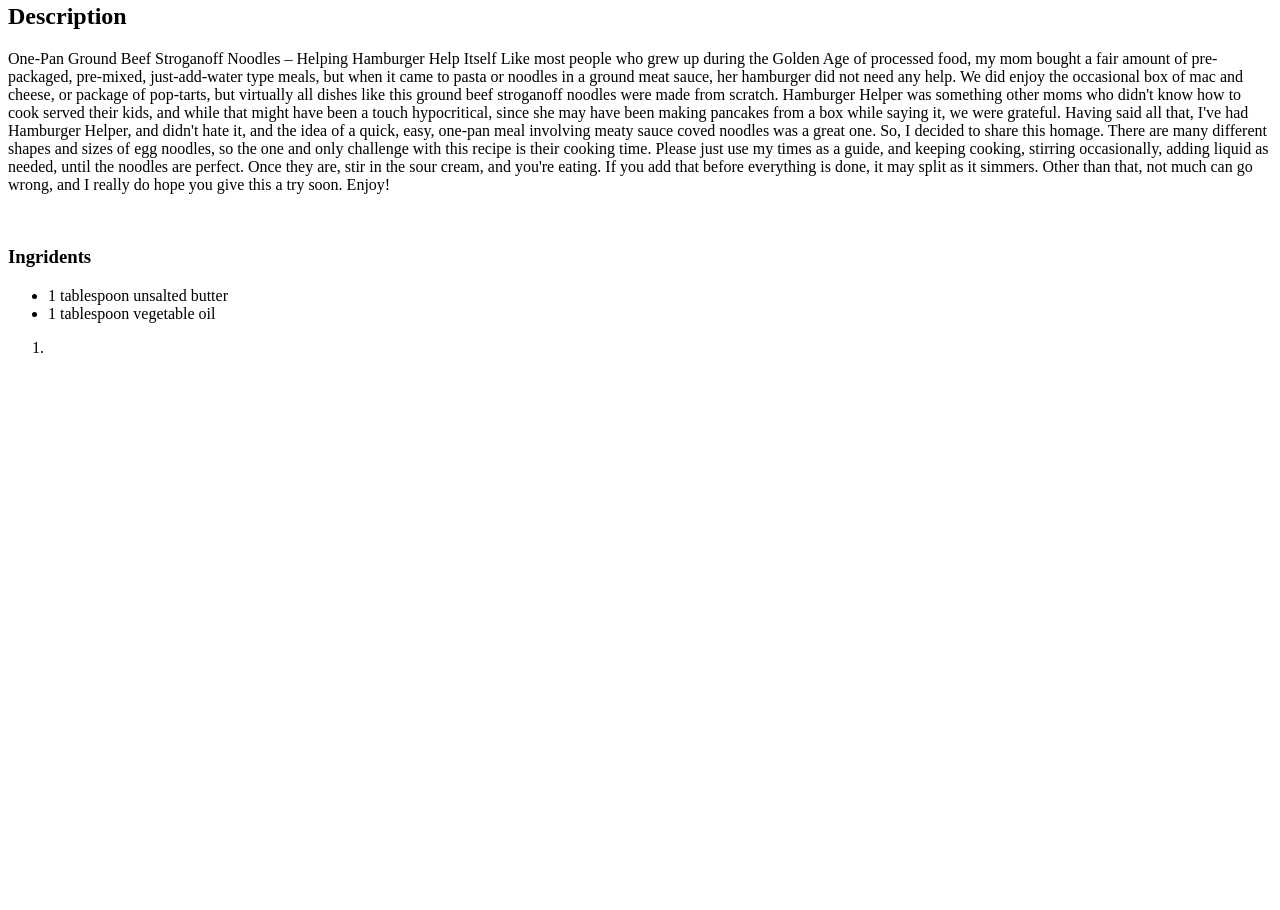
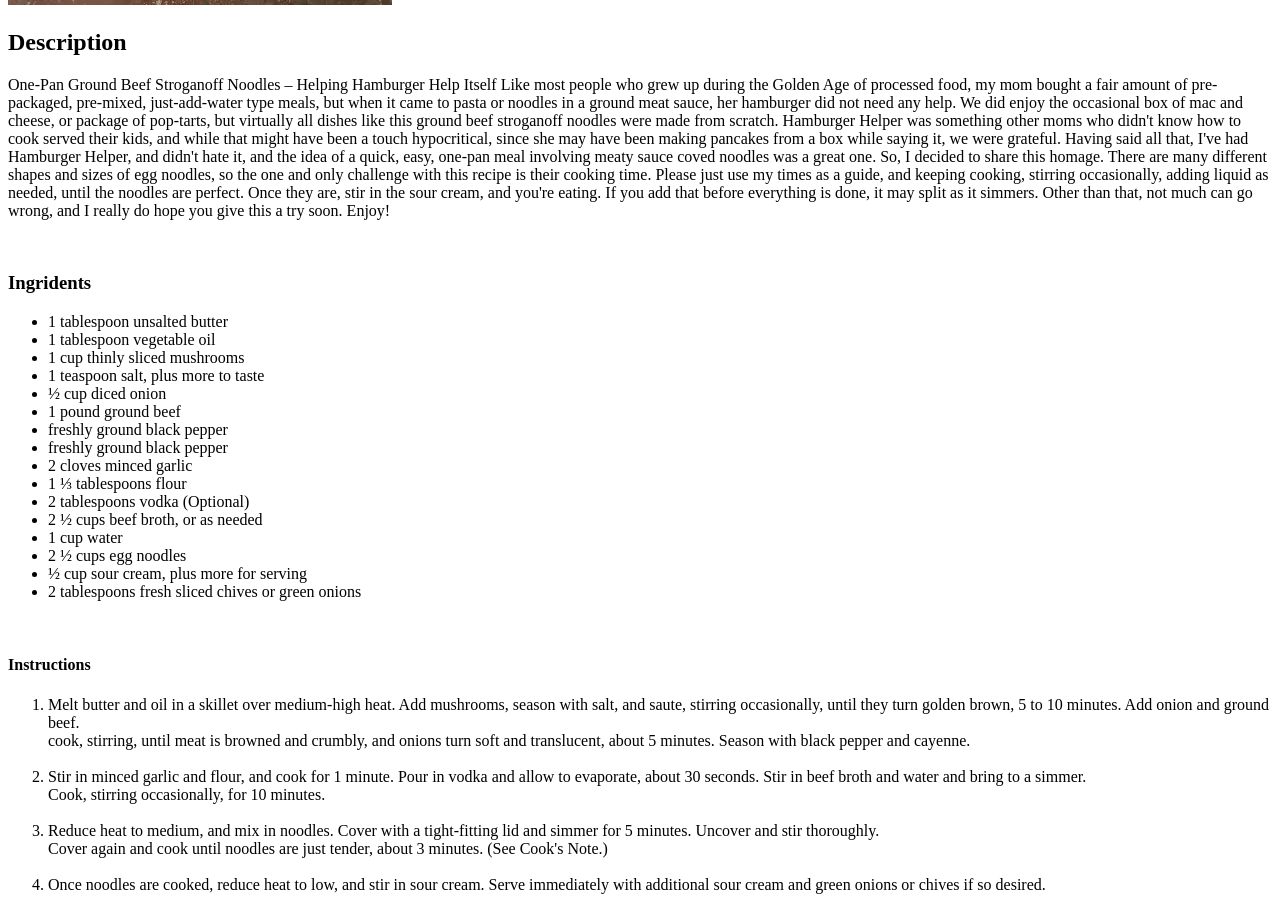
Before and after one commit to syfari/odin-recipes, a plain HTML site: page recipes/Ground_beef_stroganoff.html in a window 1280 px wide. Shown: the part 631-1541 px from the top of the page. Before the commit the page ends 1004 px from the top, so only its background shows below. Drawn offline with Linux system fonts and the light colour scheme.

Commit message:
added home button and finished stroganoff page

```diff
--- a/recipes/Ground_beef_stroganoff.html
+++ b/recipes/Ground_beef_stroganoff.html
@@ -7,6 +7,7 @@
     <title> Ground Beef Stroganoff Noodles</title>
 </head>
 <body>
+    <a href="../index.html">Home</a>
     <h1><b>Ground Beef Stroganoff Noodles</b></h1>
     <br>
     <img src="../resources/image.webp" alt="">
@@ -23,10 +24,35 @@
     <h3> <b>Ingridents</b>  </h2>
     <ul>
         <li> 1 tablespoon unsalted butter</li>
-        <li>1 tablespoon vegetable oil</li>
+        <li> 1 tablespoon vegetable oil</li>
+        <li>1 cup thinly sliced mushrooms</li>
+        <li>1 teaspoon salt, plus more to taste </li>
+        <li>½ cup diced onion</li>
+        <li>1 pound ground beef</li>
+        <li> freshly ground black pepper</li>
+        <li> freshly ground black pepper</li>
+        <li>2 cloves minced garlic</li>
+        <li>1 ⅓ tablespoons flour</li>
+        <li>2 tablespoons vodka (Optional)</li>
+        <li>2 ½ cups beef broth, or as needed</li>
+        <li>1 cup water</li>
+        <li>2 ½ cups egg noodles</li>
+        <li>½ cup sour cream, plus more for serving</li>
+        <li>2 tablespoons fresh sliced chives or green onions</li>
+
     </ul>
+    <br>
+    <h4> <b>Instructions</b> </h4>
+
     <ol>
-        <li> </li>
+        <li>  Melt butter and oil in a skillet over medium-high heat. Add mushrooms, season with salt, and saute, stirring occasionally, until they turn golden brown, 5 to 10 minutes. Add onion and ground beef. <br> cook, stirring, until meat is browned and crumbly, and onions turn soft and translucent, about 5 minutes. Season with black pepper and cayenne. </li>
+        <br>
+        <li>  Stir in minced garlic and flour, and cook for 1 minute. Pour in vodka and allow to evaporate, about 30 seconds. Stir in beef broth and water and bring to a simmer. <br> Cook, stirring occasionally, for 10 minutes. </li>
+        <br>
+        <li> Reduce heat to medium, and mix in noodles. Cover with a tight-fitting lid and simmer for 5 minutes. Uncover and stir thoroughly. <br> Cover again and cook until noodles are just tender, about 3 minutes. (See Cook's Note.) </li>
+        <br>
+        <li> Once noodles are cooked, reduce heat to low, and stir in sour cream. Serve immediately with additional sour cream and green onions or chives if so desired. </li>
+
     </ol>
 
 </body>
```
Also changed, not shown: index.html (+2 -0 lines), recipes/churrosv2.html (+1 -0 lines), recipes/fries.html (+1 -0 lines).
